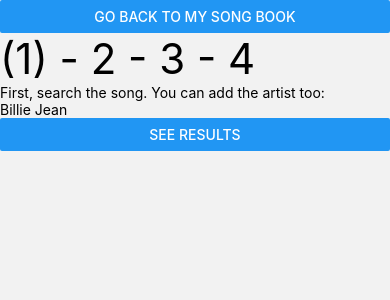
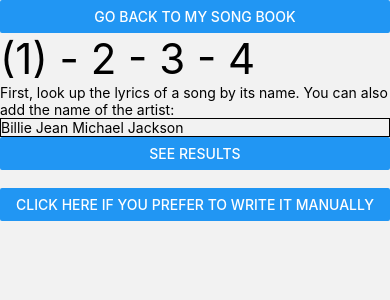
Before and after one commit to santiserena/SongBookApp, a React Native app: screen /Creator in a window 390 px wide. Shown: the top 300 px of the page. Built offline with nearby package versions, Linux system fonts and the light colour scheme.

Commit message:
back buttons and ManuallyCreator component

```diff
--- a/App.js
+++ b/App.js
@@ -6,6 +6,7 @@ import Explorer from "./components/Explorer/Explorer";
 import SettingsScreen from "./components/Settings/Settings";
 import Creator from "./components/Creator/Creator";
 import Creator2 from "./components/Creator/Creator2";
+import ManuallyCreator from "./components/Creator/ManuallyCreator";
 
 
 const Tab = createBottomTabNavigator();
@@ -18,6 +19,14 @@ export default function App() {
           headerShown: false,
         }}
       >
+        <Tab.Screen
+          name="LyricsManually"
+          component={ManuallyCreator}
+          options={{
+            tabBarStyle: { display: "none" },
+            tabBarButton: () => null,
+          }}
+        />
         <Tab.Screen name="My Songbook" component={MySongBook} />
         <Tab.Screen name="Explorer" component={Explorer} />
         <Tab.Screen name="Settings" component={SettingsScreen} />
--- a/components/Creator/Creator.jsx
+++ b/components/Creator/Creator.jsx
@@ -38,12 +38,15 @@ export default function Creator({ navigation }) {
 
       <Text style={{ fontSize: 42 }}>(1) - 2 - 3 - 4</Text>
 
-      <Text>First, search the song. You can add the artist too:</Text>
+      <Text>First, look up the lyrics of a song by its name. You can also add the name of the artist:</Text>
       <TextInput
         onChangeText={(ev) => setToSearch(ev)}
-        placeholder="Billie Jean"
+        placeholder="Billie Jean Michael Jackson"
+        style={{borderWidth:1}}
       />
       <Button onPress={() => search()} title="See results" />
+      <br />
+      <Button onPress={() => navigation.navigate("LyricsManually")} title="Click here if you prefer to write it manually" />
 
       <br />
       {found?.map((el, index) => (
--- a/components/Creator/Creator2.jsx
+++ b/components/Creator/Creator2.jsx
@@ -2,9 +2,9 @@ import { useEffect, useState } from "react";
 import reactNativeAxios from "react-native-axios";
 import { API_KEY } from "@env";
 import { ScrollView, Text, StyleSheet, View, Button, TextInput } from "react-native";
-import data from "../../demoApi";
 
-export default function Creator2({ route }) {
+
+export default function Creator2({ route, navigation }) {
   const [lyrics, setLyrics] = useState([]);
   const [selectionPoint, setSelectionPoint] = useState(false);
   const [inputChord, setInputChord] = useState("");
--- /dev/null
+++ b/components/Creator/ManuallyCreator.jsx
@@ -0,0 +1,14 @@
+import { ScrollView, Text, Button } from "react-native";
+
+export default function ManuallyCreator({ navigation }) {
+  return (
+    <ScrollView>
+      <Button onPress={() => navigation.navigate("Creator")} title="Go back" />
+      <Text style={{ fontSize: 42 }}>(1) - 2 - 3 - 4</Text>
+      <Text>Escribir letra..</Text>
+
+      {/* VER COMO PASAR LYRICS A CREATOR 2 */}
+      {/*  <Button onPress={() => navigation.navigate("Creator2")} title="Next" /> */}
+    </ScrollView>
+  );
+}
```
